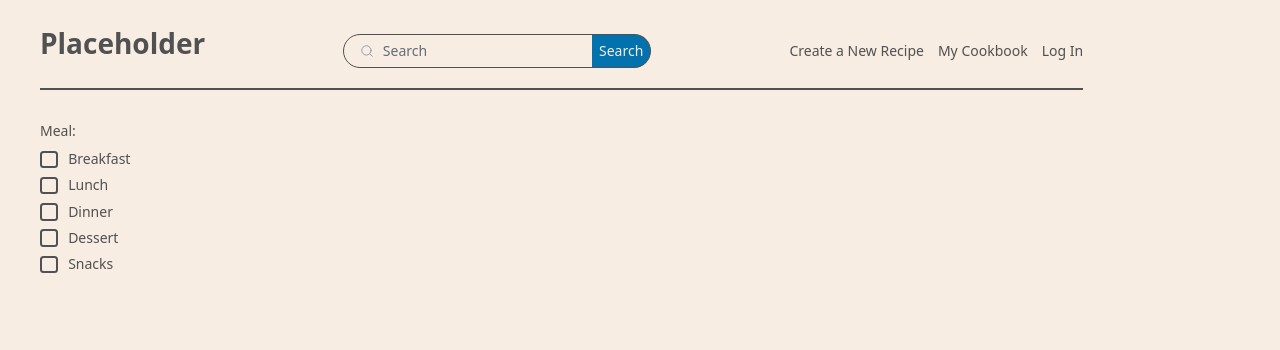
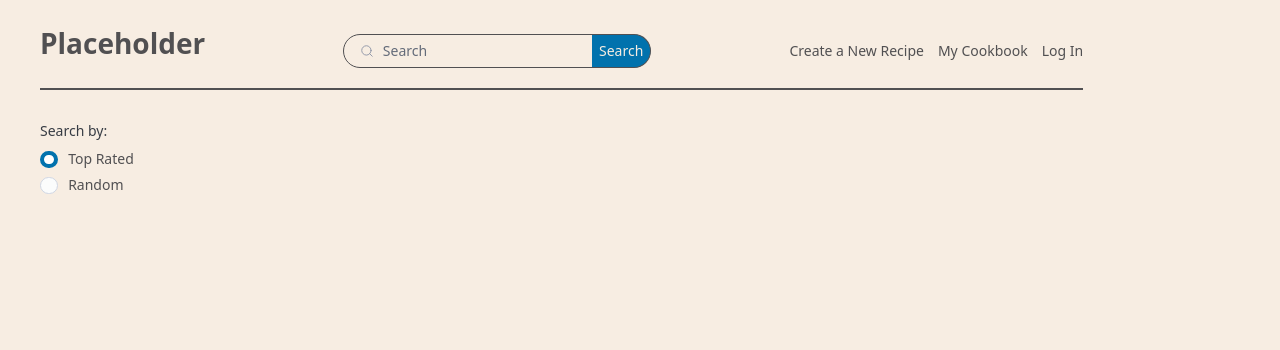
Before and after one commit to I-Greenleaf/Recipe-Website, a Flask app: page /search in a window 1280 px wide. Shown: the top 350 px of the page. Run offline with Flask 3, Linux system fonts and the light colour scheme; some libraries are stand-ins or nearby versions.

Commit message:
Fixed search page fields.

```diff
--- a/templates/search.html
+++ b/templates/search.html
@@ -1,3 +1,15 @@
 {% extends "sidebar-template.html" %}
 
-{% block cookbook %}{% endblock %}
+{% block fields %}
+<fieldset>
+    <legend>Search by:</legend>
+    <label>
+        <input type="radio" name="searchBy" checked />
+        Top Rated
+    </label>
+    <label>
+        <input type="radio" name="searchBy" />
+        Random
+    </label>
+    </fieldset>
+{% endblock %}
--- a/templates/sidebar-template.html
+++ b/templates/sidebar-template.html
@@ -37,32 +37,8 @@
 {% block body %}
     <!-- Side Navagation Bar -->
     <aside><nav class="side">
-        <!-- If cookbook, has another fieldset/form -->
-        {% block cookbook %}{% endblock %}
-        <!-- Meal Choice -->
-        <fieldset>
-            <legend class="legend">Meal:</legend>
-            <label>
-                <input type="checkbox" name="breakfast" />
-                Breakfast
-            </label>
-            <label>
-                <input type="checkbox" name="lunch" />
-                Lunch
-            </label>
-            <label>
-                <input type="checkbox" name="dinner" />
-                Dinner
-            </label>
-            <label>
-                <input type="checkbox" name="desert" />
-                Dessert
-            </label>
-            <label class="link-txt-color" >
-                <input type="checkbox" name="snacks" />
-                Snacks
-            </label>
-        </fieldset>
+        {% block fields %}{% endblock %}
+
     </nav></aside>
 
     <div class="table">
```
Also changed, not shown: templates/cookbook.html (+25 -1 lines).
